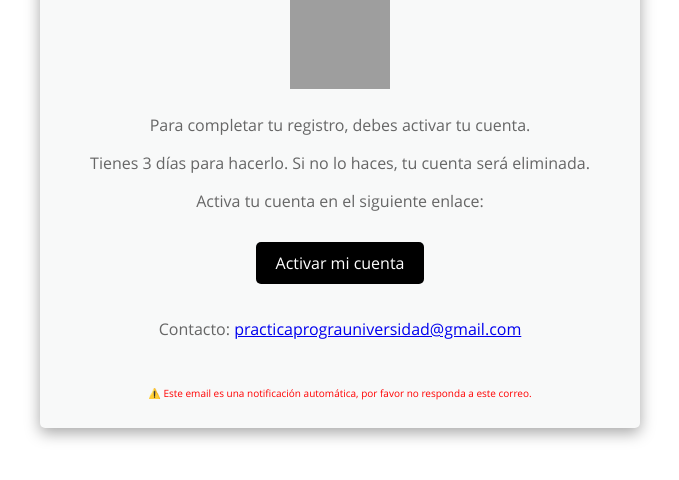
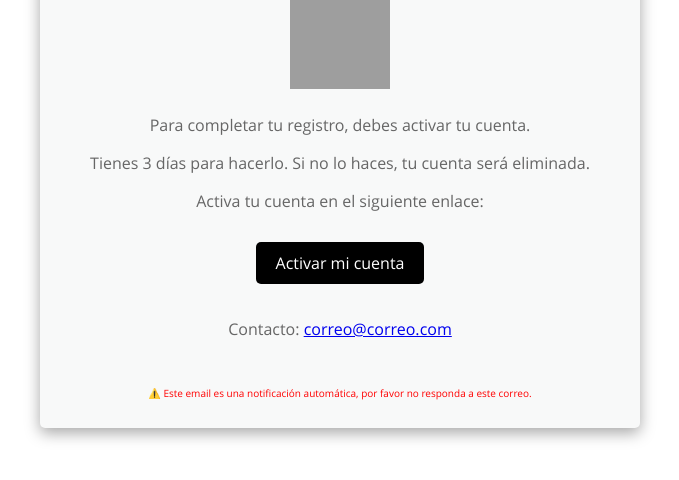
Before and after one commit to proyectos-django-liwba/curso-fastapi, a FastAPI app: template Resources/Template/activate_account.html in a window 1280 px wide. Shown: the part 172-652 px from the top of the page, without its empty margins (300-979 px from the left). Run offline with FastAPI, Linux system fonts and the light colour scheme; the template is opened without the code that fills it, so the values that code supplies are empty; grey boxes are pictures that could not be loaded.

Commit message:
Update activate_account.html

```diff
--- a/Resources/Template/activate_account.html
+++ b/Resources/Template/activate_account.html
@@ -146,8 +146,8 @@
           <td>
             <p style="color: #666; font-size: 16px; margin-top: 30px">
               Contacto:
-              <a href="mailto:practicaprograuniversidad@gmail.com"
-                >practicaprograuniversidad@gmail.com</a
+              <a href="mailto:correo@correo.com"
+                >correo@correo.com</a
               >
             </p>
           </td>
```
